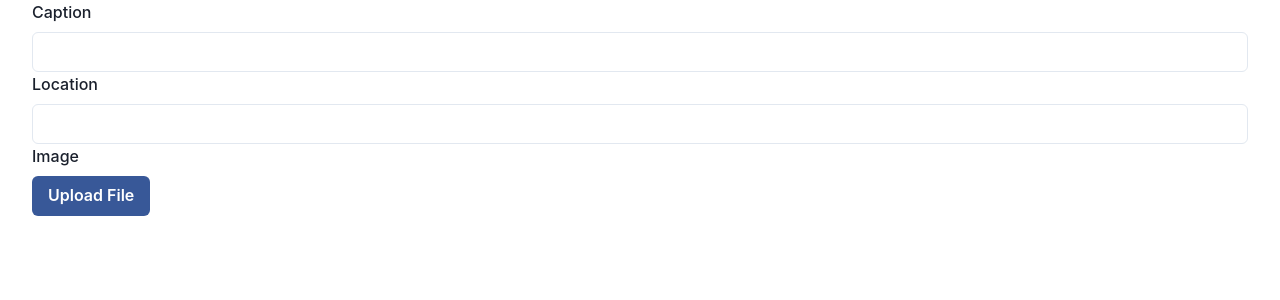
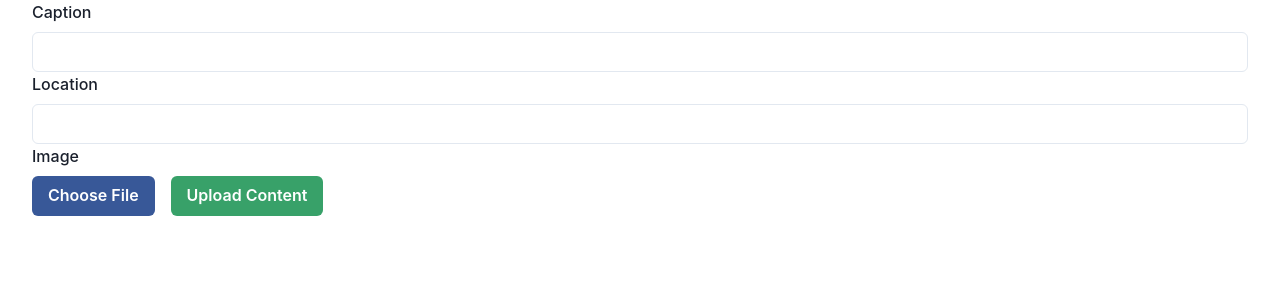
Before and after one commit to tmangowalpwd/jc2002-next-basics, a Next.js app: page / in a window 1280 px wide. Shown: the top 300 px of the page. Built offline with nearby package versions, Linux system fonts and the light colour scheme.

Commit message:
upload content

```diff
--- a/src/pages/index.js
+++ b/src/pages/index.js
@@ -3,6 +3,7 @@ import { useDispatch, useSelector } from 'react-redux';
 import { Button, Text, FormLabel, Input, Box } from '@chakra-ui/react';
 import { useRef, useState } from 'react';
 import { useFormik } from 'formik'
+import { axiosInstance } from '../configs/api';
 
 export default function Home() {
   const authSelector = useSelector(state => state.auth)
@@ -22,6 +23,23 @@ export default function Home() {
     alert(event.target.files[0].name)
   }
 
+  const uploadContentHandler = async () => {
+    const formData = new FormData();
+    const { caption, location } = formik.values
+
+    formData.append("caption", caption)
+    formData.append("location", location)
+    // formData.append("user_id", authSelector.id)
+    formData.append("user_id", 2)
+    formData.append("post_image_file", selectedFile)
+
+    try {
+      await axiosInstance.post("/posts", formData)
+    } catch (err) {
+      console.log(err)
+    }
+  }
+
   return (
     <div className={styles.container}>
       <Box>
@@ -35,7 +53,10 @@ export default function Home() {
           onClick={() => inputFileRef.current.click()}
           colorScheme="facebook"
         >
-          Upload File
+          Choose File
+        </Button>
+        <Button onClick={uploadContentHandler} colorScheme="green" ml={4}>
+          Upload Content
         </Button>
       </Box>
     </div>
--- a/src/pages/posts/index.jsx
+++ b/src/pages/posts/index.jsx
@@ -24,7 +24,7 @@ const PostsPage = () => {
     try {
       const res = await axiosInstance.get("/posts");
 
-      setPosts(res.data.result);
+      setPosts(res.data.result.rows);
     } catch (err) {
       console.log(err?.response?.data?.message || err.message);
     }
@@ -39,7 +39,7 @@ const PostsPage = () => {
       <Box>
         <Center>
           <Stack spacing={4}>
-            {posts.map((postData) => {
+            {posts?.map((postData) => {
               return <ContentCard {...postData} />;
             })}
           </Stack>
```
Also changed, not shown: src/components/ContentCard.jsx (+5 -4 lines).
